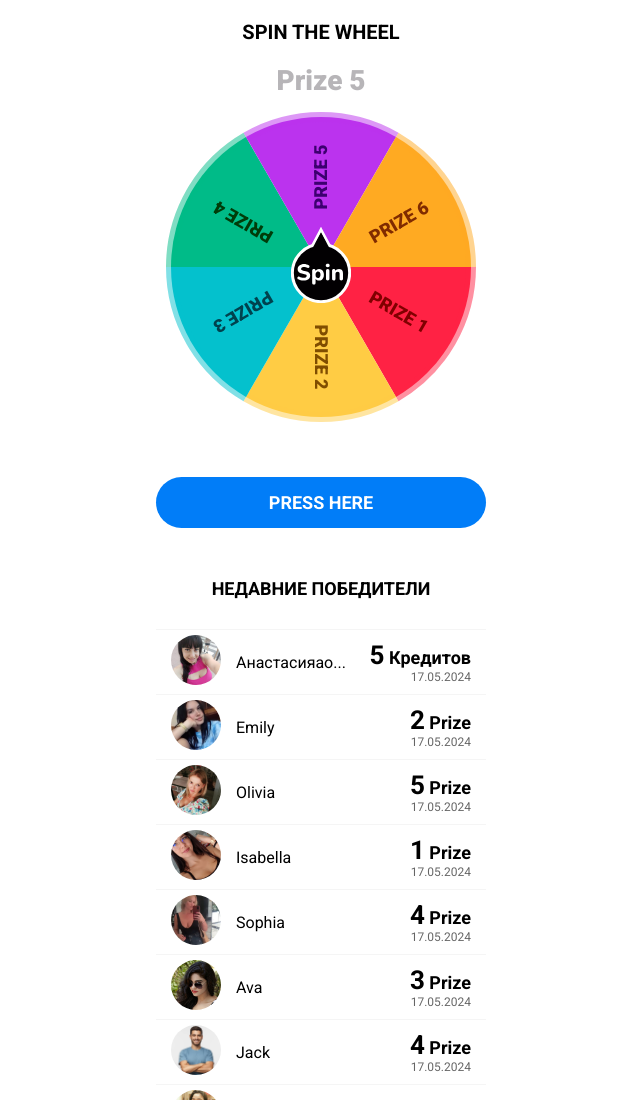
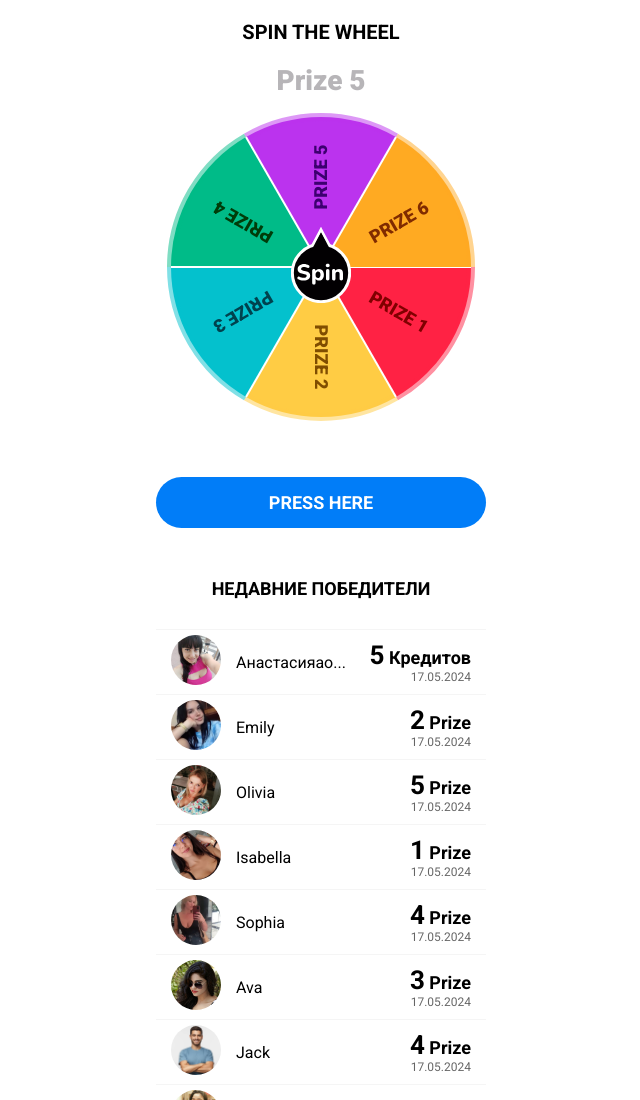
Before and after one commit to webDevT/wheel-of-fortune, a website: page app/index.html in a window 1280 px wide. Shown: the top 1100 px of the page, without its empty margins (319-959 px from the left). Drawn offline with Linux system fonts and the light colour scheme; a web font is replaced by a local one.

Commit message:
adding internal borders to the sectors

```diff
--- a/app/index.html
+++ b/app/index.html
@@ -565,24 +565,36 @@ document.addEventListener('DOMContentLoaded', () => {
       const x2 = centerX + radius * Math.cos(Math.PI * endAngle / 180);
       const y2 = centerY + radius * Math.sin(Math.PI * endAngle / 180);
 
+      // Creation of the main sector
       const path = document.createElementNS(svgNS, "path");
         const d = `M ${centerX} ${centerY} L ${x1} ${y1} A ${radius} ${radius} 0 0 1 ${x2} ${y2} Z`;
 
         path.setAttribute("d", d);
         path.setAttribute("fill", colors[i % colors.length]);
 
+        // Creating an outer sector border
         const borderPath = document.createElementNS(svgNS, "path");
-      const borderD = `M ${x1} ${y1} A ${borderRadius} ${borderRadius} 0 0 1 ${x2} ${y2}`;
+        const borderD = `M ${x1} ${y1} A ${radius} ${radius} 0 0 1 ${x2} ${y2}`;
         borderPath.setAttribute("d", borderD);
         borderPath.setAttribute("fill", "none");
         borderPath.setAttribute("stroke", colors[i % colors.length]);
         borderPath.setAttribute("stroke-opacity", "0.5");
-      borderPath.setAttribute("stroke-width", "10");
+        borderPath.setAttribute("stroke-width", "8"); // Увеличенная ширина внешней границы
 
+        // Creating an internal border between sectors
+        const innerBorderPath = document.createElementNS(svgNS, "line");
+        innerBorderPath.setAttribute("x1", centerX);
+        innerBorderPath.setAttribute("y1", centerY);
+        innerBorderPath.setAttribute("x2", x1);
+        innerBorderPath.setAttribute("y2", y1);
+        innerBorderPath.setAttribute("stroke", "#FFFFFF");
+        innerBorderPath.setAttribute("stroke-width", "2");
+
+        // Creating text
         const text = document.createElementNS(svgNS, "text");
         const midAngle = startAngle + angleStep / 2;
-      const textX = centerX + radius * 0.6 * Math.cos(Math.PI * midAngle / 180); // Adjusted distance from center
-      const textY = centerY + radius * 0.6 * Math.sin(Math.PI * midAngle / 180); // Adjusted distance from center
+        const textX = centerX + radius * 0.6 * Math.cos(Math.PI * midAngle / 180);
+        const textY = centerY + radius * 0.6 * Math.sin(Math.PI * midAngle / 180);
         text.setAttribute("x", textX);
         text.setAttribute("y", textY);
         text.setAttribute("dy", "0.35em");
@@ -591,18 +603,18 @@ document.addEventListener('DOMContentLoaded', () => {
         text.setAttribute("transform", `rotate(${midAngle - 0} ${textX} ${textY})`);
         text.textContent = texts[i % texts.length];
 
+        // Adding elements to SVG
         svg.appendChild(path);
         svg.appendChild(borderPath);
+        svg.appendChild(innerBorderPath);
         svg.appendChild(text);
       }
 
       wheel.appendChild(svg);
-    // Set initial position to sector 5
-    const initialRotationDegrees = (360 - (5 - 1) * (360 / sectorsCount)) - (360 / sectorsCount) / 2;
+      const initialRotationDegrees = (360 - (5 - 1) * (360 / count)) - (360 / count) / 2;
       wheel.style.transform = `rotate(${initialRotationDegrees}deg)`;
-    prizeTitle.textContent = sectorTexts[4]; // Set initial value in prize-title
+      prizeTitle.textContent = texts[4];
     };
-
   const startSpin = () => {
     if (isSpinning) return;
     isSpinning = true;
```
Also changed, not shown: docs/index.html (+20 -8 lines), 2 other files. Lines whose indentation alone changed are shown as unchanged.
